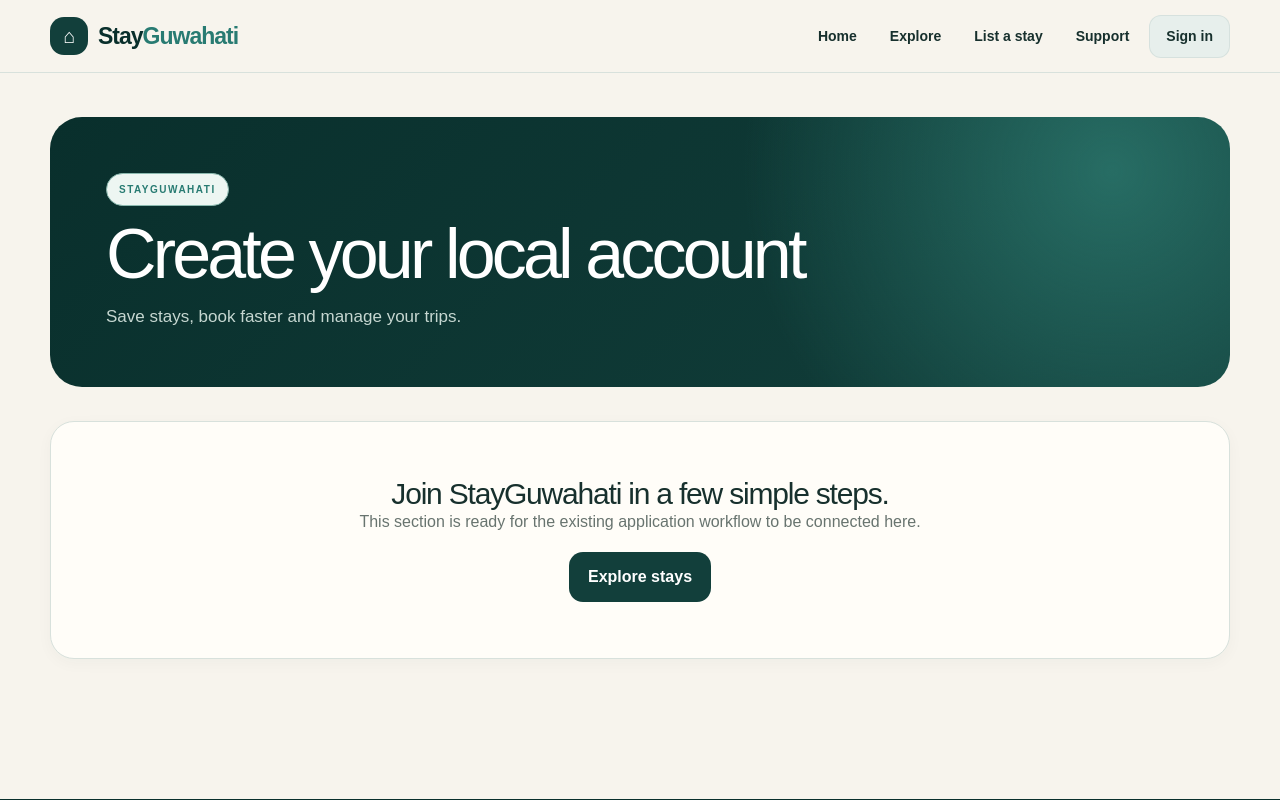
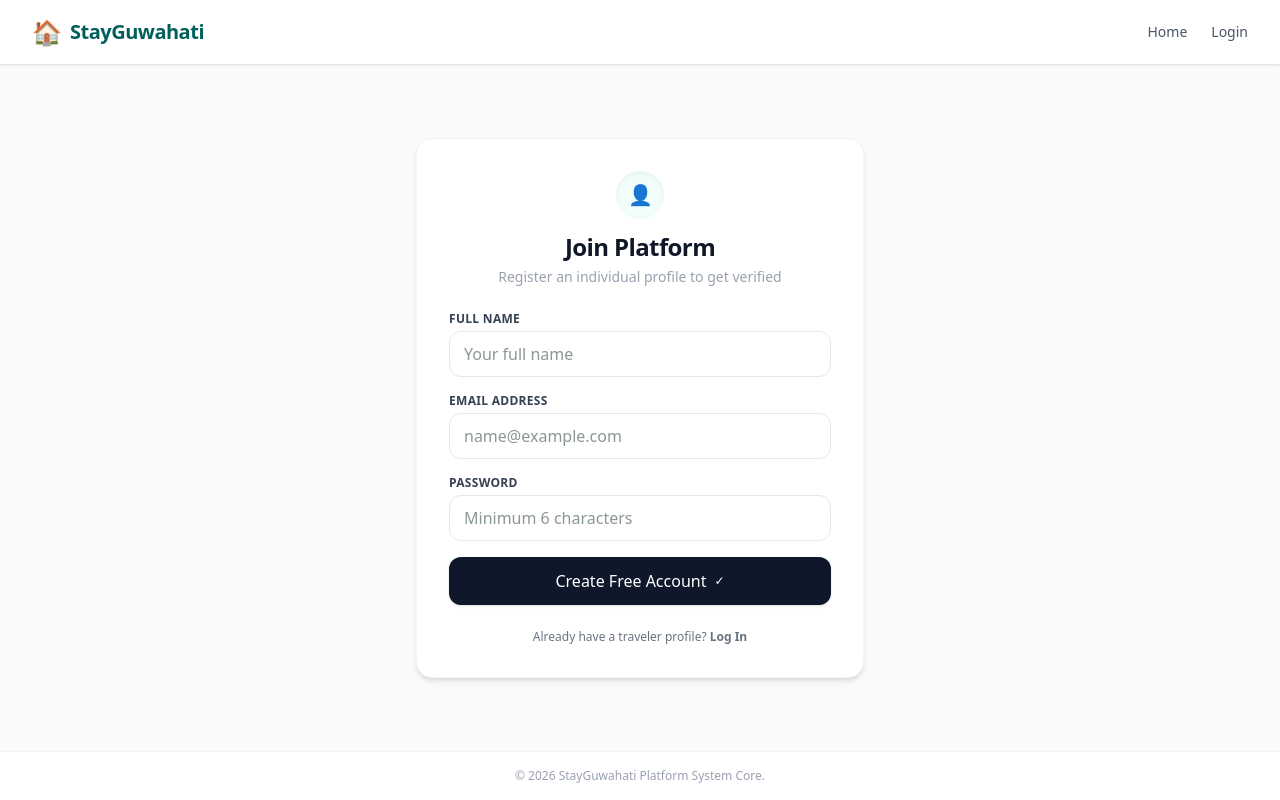
Before and after one commit to ransfire-ai/stayguwahati-frontend, a Next.js app: page /register in a window 1280 px wide. Shown: the top 800 px of the page. Built offline with nearby package versions, Linux system fonts and the light colour scheme.

Commit message:
Fix register page

```diff
--- a/app/register/page.tsx
+++ b/app/register/page.tsx
@@ -1,2 +1,183 @@
-import Link from "next/link";import PageShell from "../components/layout/PageShell";
-export default function Page(){return <PageShell><div className="sg-container sg-page"><section className="sg-hero"><span className="sg-kicker">StayGuwahati</span><h1 className="sg-title">Create your local account</h1><p className="sg-sub">Save stays, book faster and manage your trips.</p></section><section className="sg-section sg-card sg-empty"><h2 className="sg-title-sm" style={{fontSize:"30px"}}>Join StayGuwahati in a few simple steps.</h2><p className="sg-muted">This section is ready for the existing application workflow to be connected here.</p><Link href="/explore" className="sg-btn sg-dark" style={{marginTop:18}}>Explore stays</Link></section></div></PageShell>}
+'use client';
+
+import React, { useState } from 'react';
+import Link from 'next/link';
+import { useRouter } from 'next/navigation';
+
+export default function RegisterPage() {
+  const router = useRouter();
+
+  const [name, setName] = useState('');
+  const [email, setEmail] = useState('');
+  const [password, setPassword] = useState('');
+
+  const [loading, setLoading] = useState(false);
+  const [message, setMessage] = useState<{ type: 'success' | 'error'; text: string } | null>(null);
+
+  const handleSubmit = async (e: React.FormEvent<HTMLFormElement>) => {
+    e.preventDefault();
+    setLoading(true);
+    setMessage(null);
+
+    const BACKEND_URL = 'https://stayguwahati-backend.onrender.com';
+
+    try {
+      const response = await fetch(`${BACKEND_URL}/api/auth/register`, {
+        method: 'POST',
+        headers: { 'Content-Type': 'application/json' },
+        body: JSON.stringify({ name, email, password }),
+      });
+
+      const data = await response.json();
+
+      if (!response.ok) {
+        throw new Error(data.message || 'Registration pipe dropped.');
+      }
+
+      setMessage({
+        type: 'success',
+        text: 'Registration Successful! Redirecting to login...',
+      });
+
+      setTimeout(() => {
+        router.push('/login');
+      }, 2000);
+    } catch (err: any) {
+      setMessage({
+        type: 'error',
+        text: err.message || 'An unexpected error occurred.',
+      });
+      setLoading(false);
+    }
+  };
+
+  return (
+    <div className="bg-gray-50 min-h-screen flex flex-col justify-between font-sans antialiased">
+      {/* Header */}
+      <header className="bg-white shadow-sm sticky top-0 z-50">
+        <div className="max-w-7xl mx-auto px-4 sm:px-6 lg:px-8 h-16 flex items-center justify-between">
+          <Link href="/" className="flex items-center gap-2 cursor-pointer">
+            <span className="text-teal-600 text-xl sm:text-2xl">🏠</span>
+            <span className="text-lg sm:text-xl font-bold text-teal-800 tracking-tight">
+              StayGuwahati
+            </span>
+          </Link>
+          <nav className="flex items-center gap-4 sm:gap-6 text-sm font-medium text-gray-600">
+            <Link href="/" className="hover:text-teal-600 transition">
+              Home
+            </Link>
+            <Link href="/login" className="hover:text-teal-600 transition">
+              Login
+            </Link>
+          </nav>
+        </div>
+      </header>
+
+      {/* Main Form Content */}
+      <main className="flex-1 flex items-center justify-center p-4 sm:p-6">
+        <div className="bg-white p-6 sm:p-8 rounded-2xl shadow-md border border-gray-100 max-w-md w-full">
+          <div className="text-center mb-6">
+            <div className="bg-teal-50 text-teal-600 w-12 h-12 rounded-full flex items-center justify-center mx-auto text-xl mb-3 shadow-inner">
+              👤
+            </div>
+            <h1 className="text-xl sm:text-2xl font-extrabold text-gray-900 tracking-tight">
+              Join Platform
+            </h1>
+            <p className="text-gray-400 text-xs sm:text-sm mt-1">
+              Register an individual profile to get verified
+            </p>
+          </div>
+
+          {/* Feedback Message Banner */}
+          {message && (
+            <div
+              className={`text-xs p-3 rounded-xl mb-4 font-medium flex items-center gap-1.5 border ${
+                message.type === 'success'
+                  ? 'bg-teal-50 text-teal-600 border-teal-100'
+                  : 'bg-rose-50 text-rose-600 border-rose-100'
+              }`}
+            >
+              <span>{message.type === 'success' ? '✓' : '⚠️'}</span>
+              <span>{message.text}</span>
+            </div>
+          )}
+
+          <form onSubmit={handleSubmit} className="space-y-4">
+            <div>
+              <label className="block text-xs font-bold text-gray-700 uppercase tracking-wide mb-1">
+                Full Name
+              </label>
+              <input
+                type="text"
+                required
+                placeholder="Your full name"
+                value={name}
+                onChange={(e) => setName(e.target.value)}
+                className="w-full px-3.5 py-2.5 border border-gray-200 rounded-xl text-sm focus:outline-none focus:border-teal-500 transition"
+              />
+            </div>
+
+            <div>
+              <label className="block text-xs font-bold text-gray-700 uppercase tracking-wide mb-1">
+                Email Address
+              </label>
+              <input
+                type="email"
+                required
+                placeholder="name@example.com"
+                value={email}
+                onChange={(e) => setEmail(e.target.value)}
+                className="w-full px-3.5 py-2.5 border border-gray-200 rounded-xl text-sm focus:outline-none focus:border-teal-500 transition"
+              />
+            </div>
+
+            <div>
+              <label className="block text-xs font-bold text-gray-700 uppercase tracking-wide mb-1">
+                Password
+              </label>
+              <input
+                type="password"
+                required
+                minLength={6}
+                placeholder="Minimum 6 characters"
+                value={password}
+                onChange={(e) => setPassword(e.target.value)}
+                className="w-full px-3.5 py-2.5 border border-gray-200 rounded-xl text-sm focus:outline-none focus:border-teal-500 transition"
+              />
+            </div>
+
+            <button
+              type="submit"
+              disabled={loading}
+              className="w-full bg-slate-900 hover:bg-teal-600 disabled:opacity-60 text-white font-semibold py-3 rounded-xl text-sm transition mt-2 flex items-center justify-center gap-2 shadow-sm cursor-pointer"
+            >
+              {loading ? (
+                <>
+                  <span className="animate-spin text-sm">⏳</span>
+                  <span>Generating Profile...</span>
+                </>
+              ) : (
+                <>
+                  <span>Create Free Account</span>
+                  <span className="text-xs">✓</span>
+                </>
+              )}
+            </button>
+          </form>
+
+          <div className="mt-6 text-center text-xs text-gray-500">
+            Already have a traveler profile?{' '}
+            <Link href="/login" className="text-teal-600 font-semibold hover:underline">
+              Log In
+            </Link>
+          </div>
+        </div>
+      </main>
+
+      {/* Footer */}
+      <footer className="text-center py-4 text-xs text-gray-400 border-t border-gray-100 bg-white px-4">
+        &copy; 2026 StayGuwahati Platform System Core.
+      </footer>
+    </div>
+  );
+}
```
